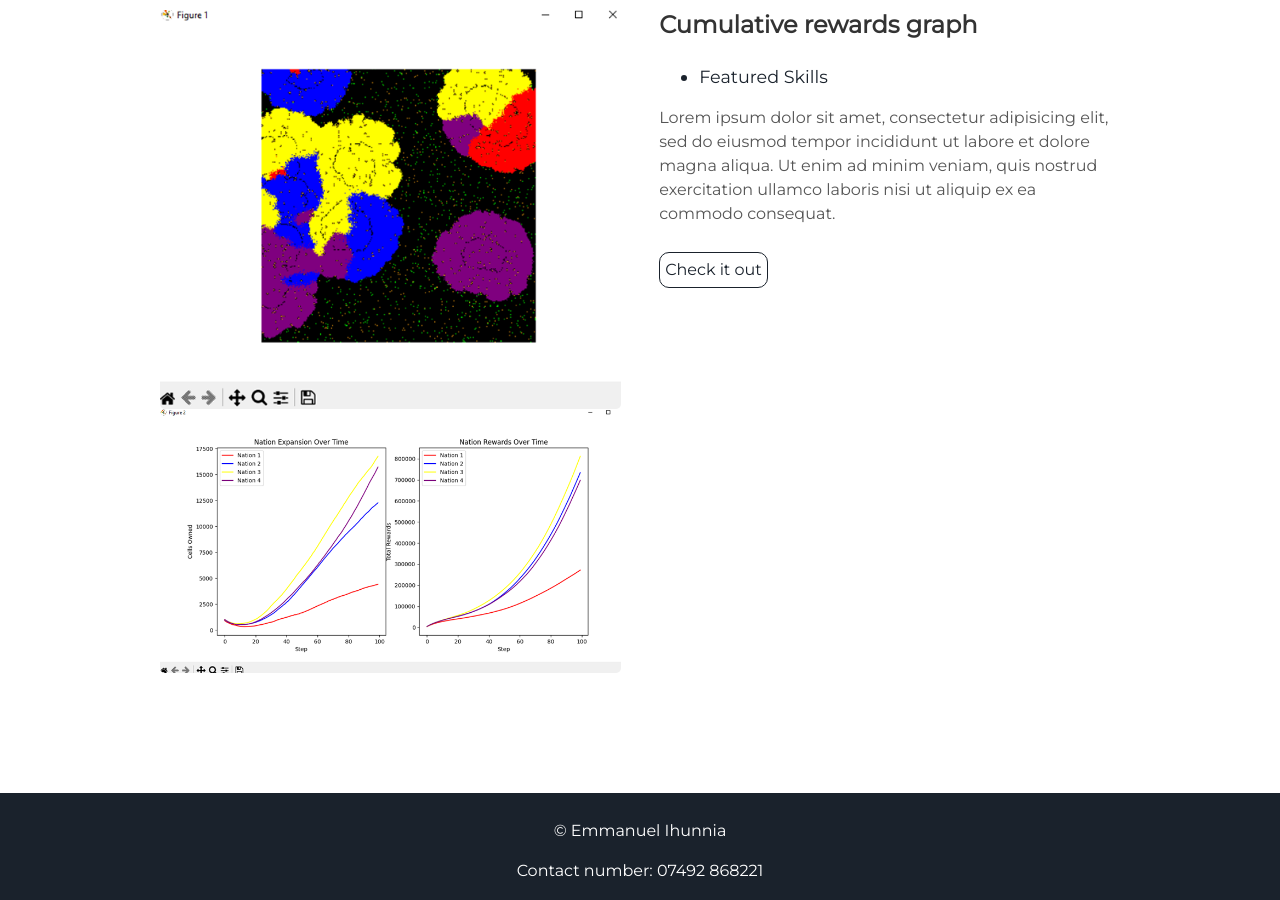
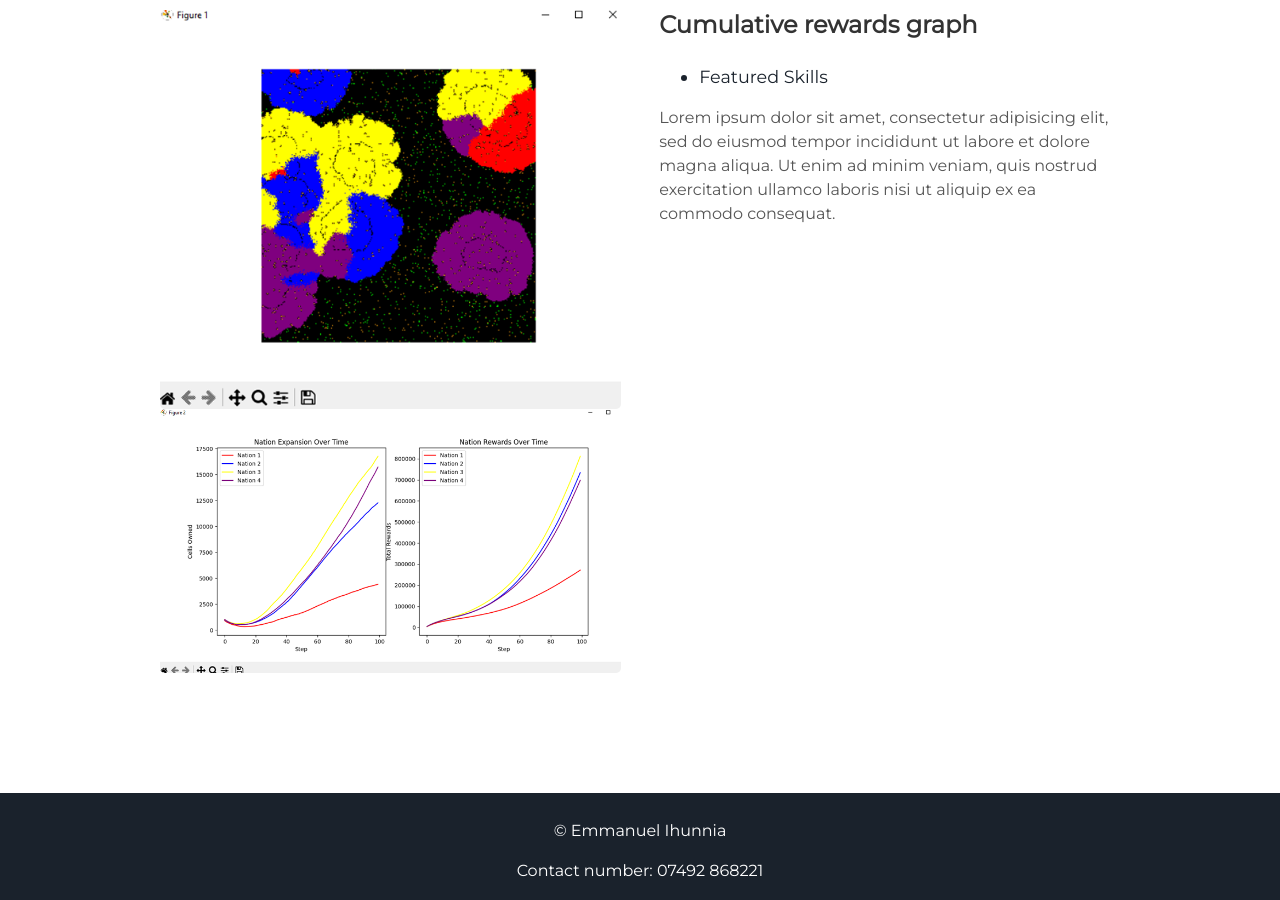
Before and after one commit to eihunnia/Project-Portfolio, a Jekyll site: the page built from index.html, in a window 1280 px wide and 900 px high, scrolled down 2037 px. Built offline with Jekyll 4.4.1, drawn with Linux system fonts in a browser that asks for light colours.

Commit message:
Removed "check it out" button for second contents section

```diff
--- a/_includes/projects.html
+++ b/_includes/projects.html
@@ -26,6 +26,5 @@
       <li> Featured Skills</li>
     </ul>
     <p>Lorem ipsum dolor sit amet, consectetur adipisicing elit, sed do eiusmod tempor incididunt ut labore et dolore magna aliqua. Ut enim ad minim veniam, quis nostrud exercitation ullamco laboris nisi ut aliquip ex ea commodo consequat.</p>
-    <a class="project-link" href="#">Check it out</a>
   </div>
 </div>
```
